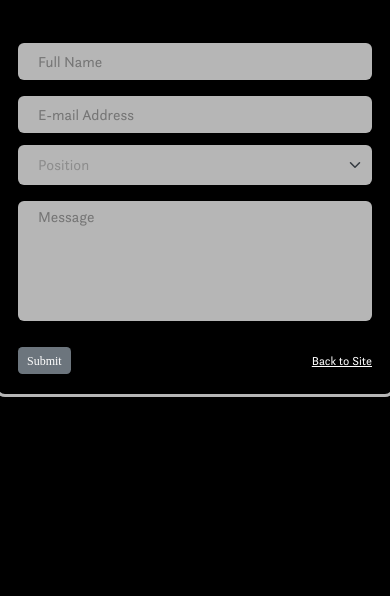
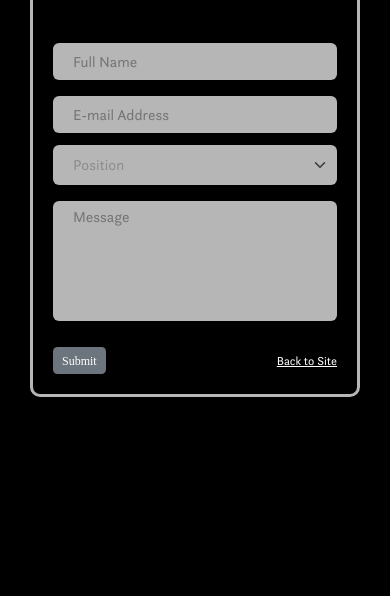
Before and after one commit to NavodhSFernando/Portfolio, a plain HTML site: page getintouch.html in a window 390 px wide. Shown: the part 248-844 px from the top of the page. Drawn offline with nearby package versions, Linux system fonts and the light colour scheme.

Commit message:
done + bug5

```diff
--- a/Styles/getintouch.css
+++ b/Styles/getintouch.css
@@ -129,7 +129,7 @@ body {
         padding: 20px;
         display: inline-block;
         width: 100%;
-        min-width: 400px;
+        min-width: 330px;
 
     }
 }
```
